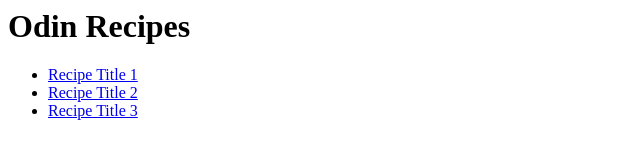
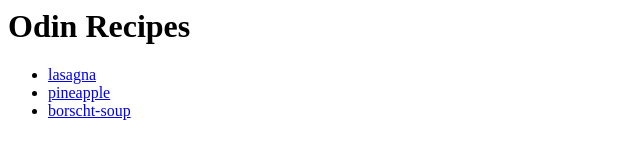
Before and after one commit to samhung1/odin-recipes, a plain HTML site: page index.html in a window 1280 px wide. Shown: the whole page, without its empty margins (0-640 px from the left). Drawn offline with Linux system fonts and the light colour scheme.

Commit message:
change index.html

```diff
--- a/index.html
+++ b/index.html
@@ -7,9 +7,9 @@
 <body>
     <h1>Odin Recipes</h1>
     <ul>
-        <li><a href="recipes/lasagna.html">Recipe Title 1</a></li>
-        <li><a href="recipes/pineapple.html">Recipe Title 2</a></li>
-        <li><a href="recipes/borscht-soup.html">Recipe Title 3</a></li>
+        <li><a href="recipes/lasagna.html">lasagna</a></li>
+        <li><a href="recipes/pineapple.html">pineapple</a></li>
+        <li><a href="recipes/borscht-soup.html">borscht-soup</a></li>
     </ul>
 </body>
 </html>
```
